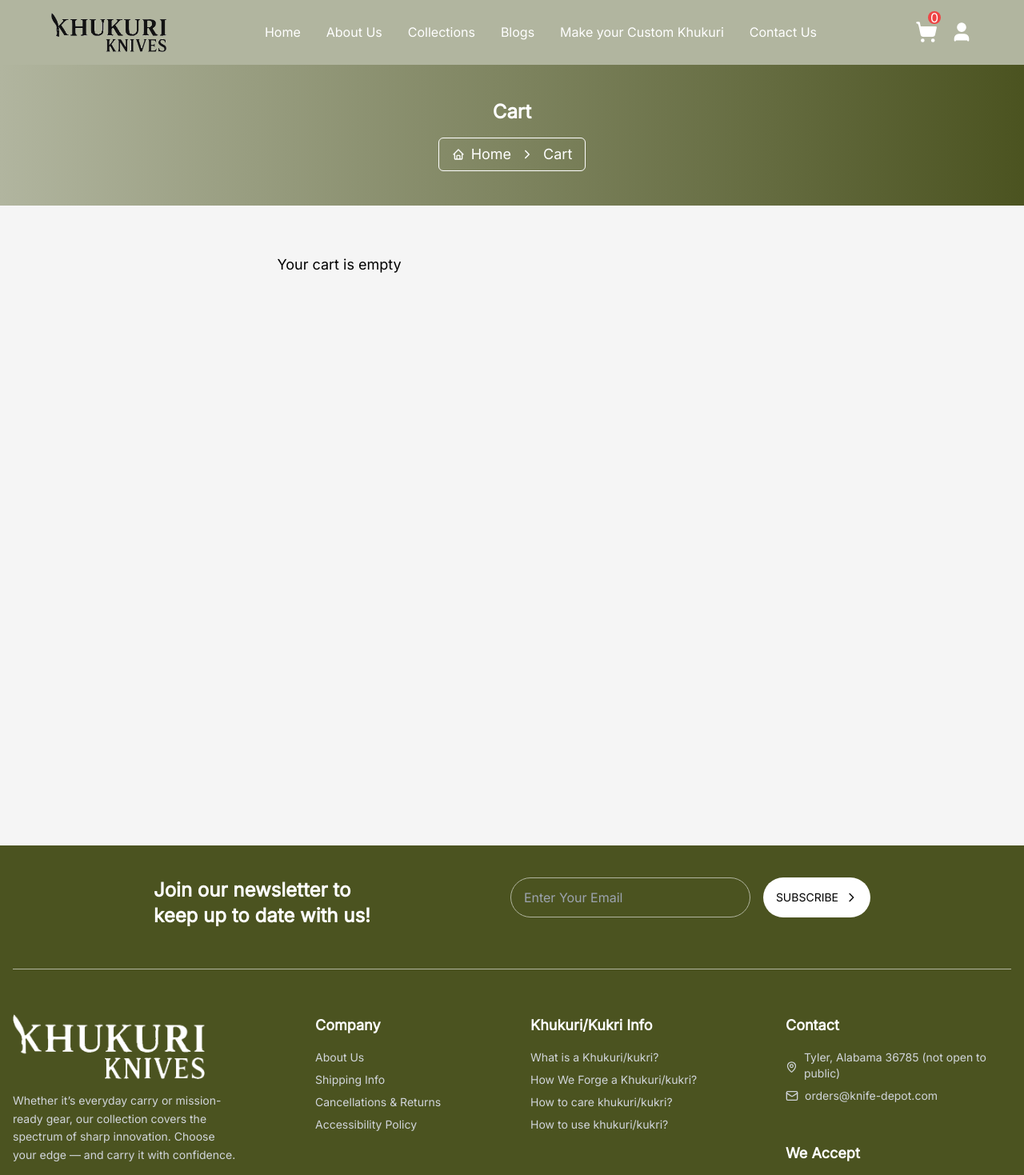
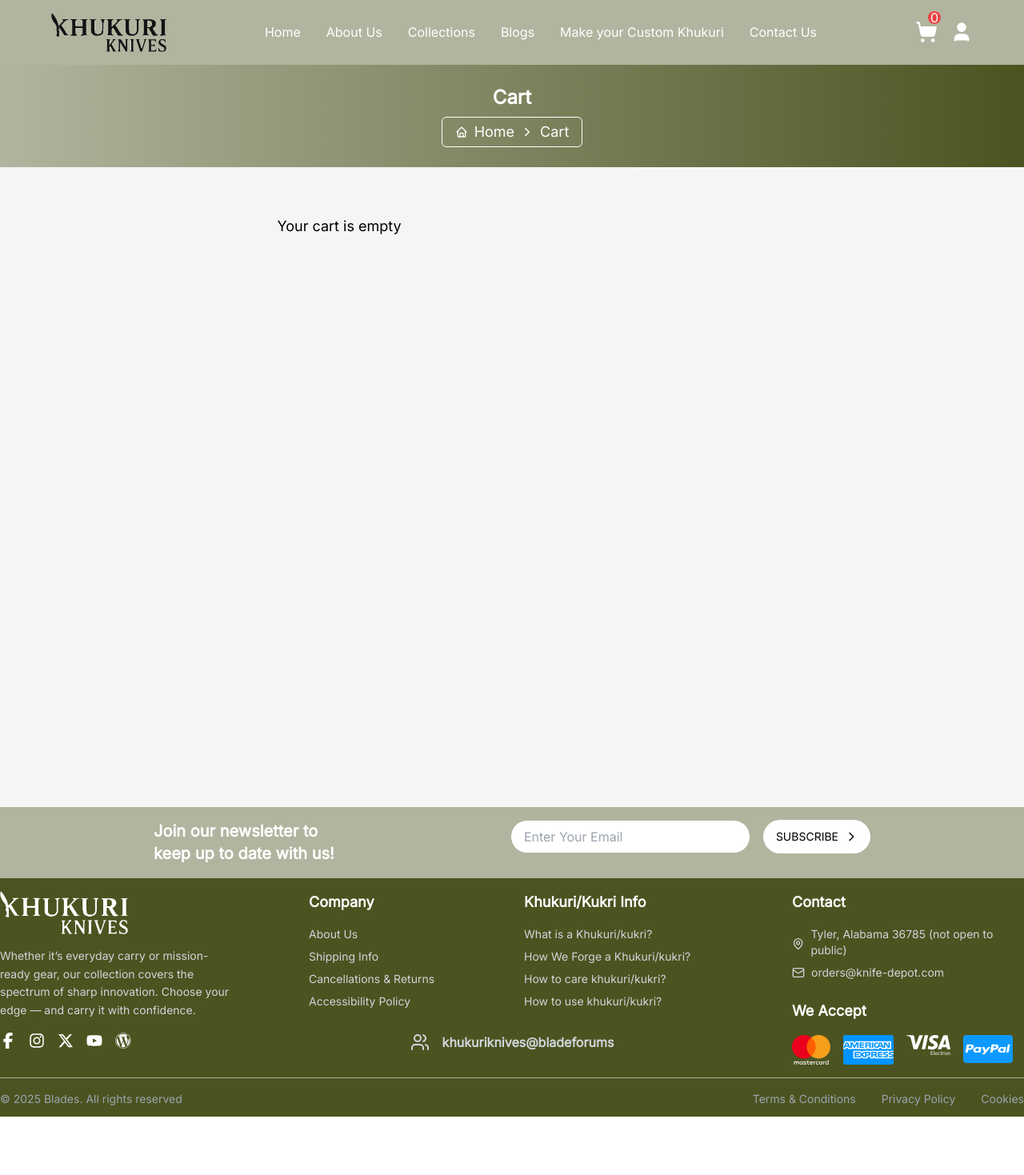
Before and after one commit to zennie2001/rgcreationsnepal, a Next.js app: page /cart in a window 1280 px wide. Shown: the top 1469 px of the page at 80% size. After the commit the page ends 1396 px from the top, so only its background shows below. Built offline with nearby package versions, Linux system fonts and the light colour scheme.

Commit message:
sid commit1

```diff
--- a/src/app/(home)/cart/page.tsx
+++ b/src/app/(home)/cart/page.tsx
@@ -3,7 +3,7 @@ import React from "react";
 import { useCartStore } from "@/app/(home)/store/useCartStore";
 import Checkout from "@/components/Checkout";
 import PageHeader from "@/components/PageHeader";
-
+import { Trash2 } from 'lucide-react';
 const Cart = () => {
   const { items, removeFromCart, updateQuantity, clearCart } = useCartStore();
 
@@ -33,7 +33,7 @@ const Cart = () => {
                     <img
                       src={item.image?.src || item.image}
                       alt={item.name}
-                      className="w-20 h-20 lg:w-60 lg:h-48 group-hover:scale-105 object-cover rounded-lg"
+                      className="w-20 h-20 lg:w-60 lg:h-48 group-hover:scale-105 object-contain rounded-lg"
                     />
 
                     {/* Info + Quantity */}
@@ -69,9 +69,9 @@ const Cart = () => {
                     {/* Remove Button */}
                     <button
                       onClick={() => removeFromCart(item.id)}
-                      className="mt-4 sm:mt-0 font-semibold px-4 py-2 border-2 border-darkGreen rounded-sm hover:bg-darkGreen hover:text-white transition"
+                      className="mt-4 sm:mt-0 font-semibold px-4 py-2 transition"
                     >
-                      Remove
+                      <Trash2 className="w-6 h-6 text-darkGreen " />
                     </button>
                   </li>
                 ))}
--- a/src/components/PageHeader.tsx
+++ b/src/components/PageHeader.tsx
@@ -11,18 +11,18 @@ export default function PageHeader({
   link: string;
 }) {
   return (
-    <div className="w-full  h-44  bg-darkGreen flex_center flex-col text-primary relative">
+    <div className="w-full  h-32 bg-darkGreen flex_center flex-col text-primary relative">
       <Image
         src={pageHeaderImage}
         alt="page header image"
         className="w-full h-full object-cover"
       />
       <div className="absolute inset-0 bg-gradient-to-r from-lightGreen to-darkGreen"></div>
-      <div className="flex_center flex-col gap-4 absolute">
+      <div className="flex_center flex-col gap-2 absolute">
         <h1 className="text-2xl   text-center font-semibold">
           {title}
         </h1>
-        <div className="flex_center gap-3 py-1.5 px-4 border border-primary rounded-md text-base">
+        <div className="flex_center gap-2 py-1 px-4 border border-primary rounded-md text-base">
           <Link href={"/"} className="flex_center gap-2">
             <BiHome />
             <p className="text-sm md:text-lg">Home</p>
--- a/src/sections/Footer.tsx
+++ b/src/sections/Footer.tsx
@@ -22,24 +22,25 @@ const Footer = () => {
     setEmail("");
   };
   return (
-    <footer className="bg-darkGreen text-white  pt-10 pb-10 px-4">
-      <div className="flex flex-col  md:flex-row justify-between max-w-4xl mx-auto ">
-        <h2 className="text-xl md:text-2xl hidden md:flex font-semibold text-white  text-center md:text-left  mb-8">
+    <footer className="bg-darkGreen text-white pb-3">
+      <section className="w-full bg-lightGreen">
+        <div className="flex flex-col  md:flex-row justify-between items-start max-w-4xl mx-auto pb-4 pt-4">
+          <h2 className="text-xl hidden md:flex font-semibold text-white  text-center md:text-left">
             Join our newsletter to
             <br /> keep up to date with us!
           </h2>
-        <h2 className=" flex md:hidden text-xl md:text-2xl  font-semibold text-white  text-center md:text-left  mb-8">
+          <h2 className=" flex md:hidden text-xl md:text-2xl  font-semibold text-white  text-center md:text-left ">
             Join our newsletter to keep
             <br /> up to date with us!
           </h2>
 
-        <div className="flex flex-col sm:flex-row gap-4 mb-16">
+          <div className="flex flex-col sm:flex-row gap-4">
             <input
               type="email"
               value={email}
               onChange={(e) => setEmail(e.target.value)}
               placeholder="Enter Your Email"
-            className="bg-darkGreen border border-lightGreen md:w-[300px] rounded-full text-white px-4 py-2 md:py-3  flex-grow focus:outline-none focus:ring-2 focus:ring-secondary"
+              className="bg-white border border-lightGreen md:w-[300px] rounded-full text-gray-600 px-4 py-2   flex-grow focus:outline-none focus:ring-2 focus:ring-darkGreen"
             />
             <button
               onClick={handleSubscribe}
@@ -62,13 +63,14 @@ const Footer = () => {
             </button>
           </div>
         </div>
-      <div className="border-b container mx-auto border-lightGreen mb-14"></div>
+      </section>
+      <div className="border-b container mx-auto border-lightGreen mb-4"></div>
 
       <div className="container mx-auto grid grid-cols-1 md:grid-cols-4 gap-10">
         {/* Left Column */}
         <div>
           <div className="  text-center md:text-left">
-            <div className="w-60 pb-2 mx-auto md:mx-0  rounded-lg">
+            <div className="w-40 pb-2 mx-auto md:mx-0  rounded-lg">
               <Link href="/">
                 <img src={logo.src} alt="Logo" className="w-full" />
               </Link>
@@ -158,7 +160,7 @@ const Footer = () => {
               </li>
             </ul>
           </div>
-          <div className="mt-6">
+          <div className="">
             <h4 className="text-white  text-center md:text-left font-semibold text-base md:text-lg mb-4">
               We Accept
             </h4>
@@ -240,12 +242,14 @@ const Footer = () => {
       <div className="flex w-full justify-center items-center gap-4 mt-8 md:-mt-10">
         <Users className="text-gray-300  text-base md:text-lg" />
         <Link href="mailto:khukuriknives@bladeforums">
-          <span className="text-gray-300">khukuriknives@bladeforums</span>
+          <span className="text-gray-300 font-extrabold">
+            khukuriknives@bladeforums
+          </span>
         </Link>
       </div>
 
       {/* Divider */}
-      <div className="border-t border-lightGreen container flex flex-col md:flex-row justify-between mt-6 md:mt-12 pt-6 text-xs md:text-sm text-gray-400 text-center">
+      <div className="border-t border-lightGreen container flex flex-col md:flex-row justify-between mt-4 md:mt-8  pt-4 text-xs md:text-sm text-gray-400 text-center">
         <p>&copy; 2025 Blades. All rights reserved</p>
         <div className="flex gap-6 md:gap-8 mt-4 md:mt-0">
           <Link href="/terms-conditions">Terms & Conditions</Link>
--- a/src/sections/Hero.tsx
+++ b/src/sections/Hero.tsx
@@ -3,13 +3,13 @@ import home from "@/assets/images/blade-home.png";
 const Hero = () => {
   return (
     <main className="bg-primary">
-      <section className="md:relative flex flex-col-reverse w-full h-[100vh] md:h-[65vh] container  text-white ">
+      <section className="md:relative flex flex-col-reverse w-full h-[100vh] md:h-[55vh] container  text-white ">
         {/* Background Image with Overlay */}
-        <div className="md:absolute  md:inset-0 md:left-[50%]">
+        <div className="md:absolute md:inset-0 md:left-[50%]">
           <img
             src={home.src}
             alt="Hero Background"
-            className="w-full h-[98%] bg-primary object-contain"
+            className="w-full h-full md:mt-6 bg-primary object-contain"
           />
         </div>
 
--- a/src/sections/Youtube.tsx
+++ b/src/sections/Youtube.tsx
@@ -53,7 +53,7 @@ export default function Youtube() {
           {videoItems.map((item, index) => (
             <div key={index} className="relative mx-4 md:mx-0">
               {/* Video thumbnail */}
-              <div className="relative aspect-video overflow-hidden bg-gray-800">
+              <div className="relative aspect-[16/10] overflow-hidden bg-gray-800">
                 {/* Replace with actual image */}
                 <div className="w-full h-48 bg-gray-700 relative">
                   {/* Play button overlay */}
```
Lines whose indentation alone changed are shown as unchanged.
